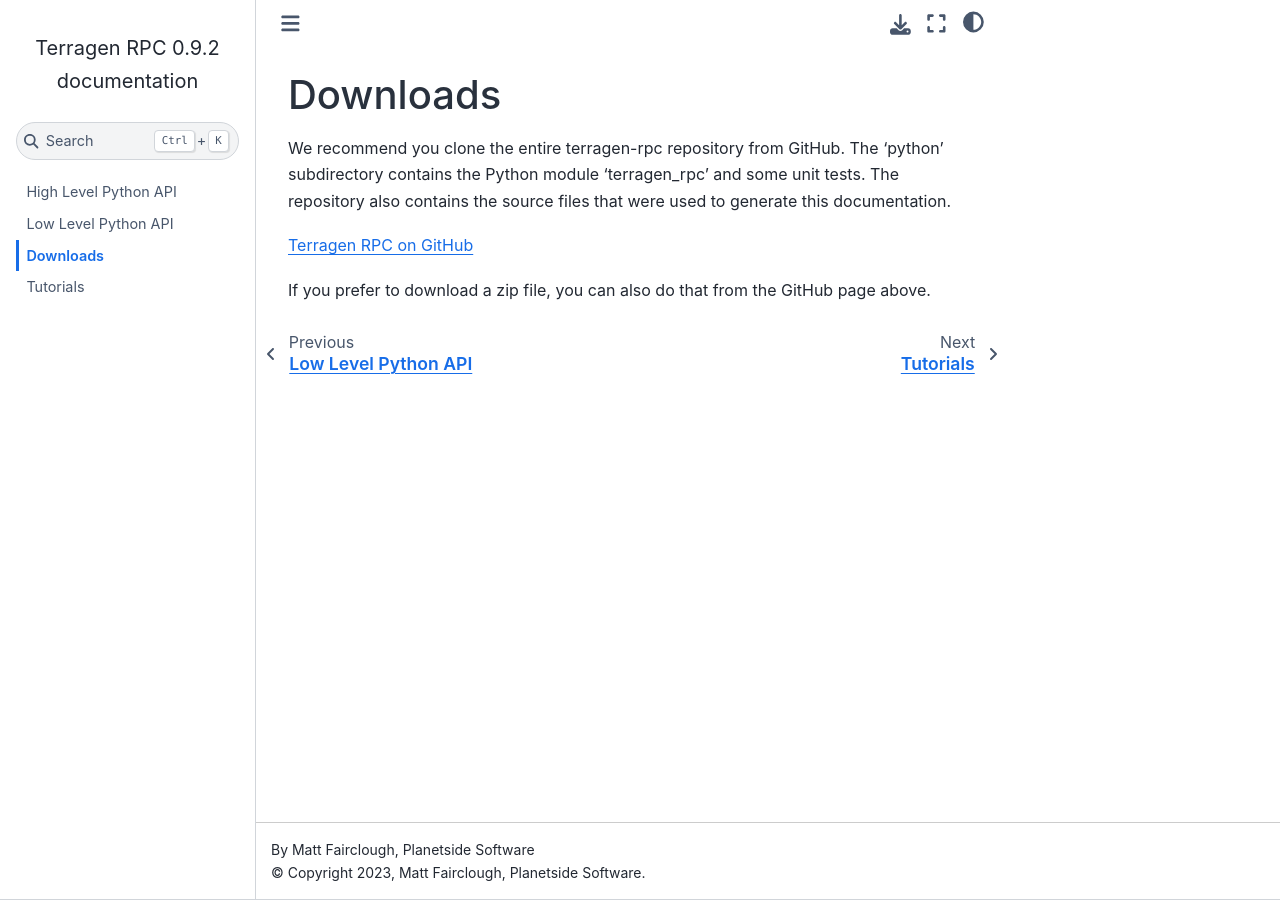
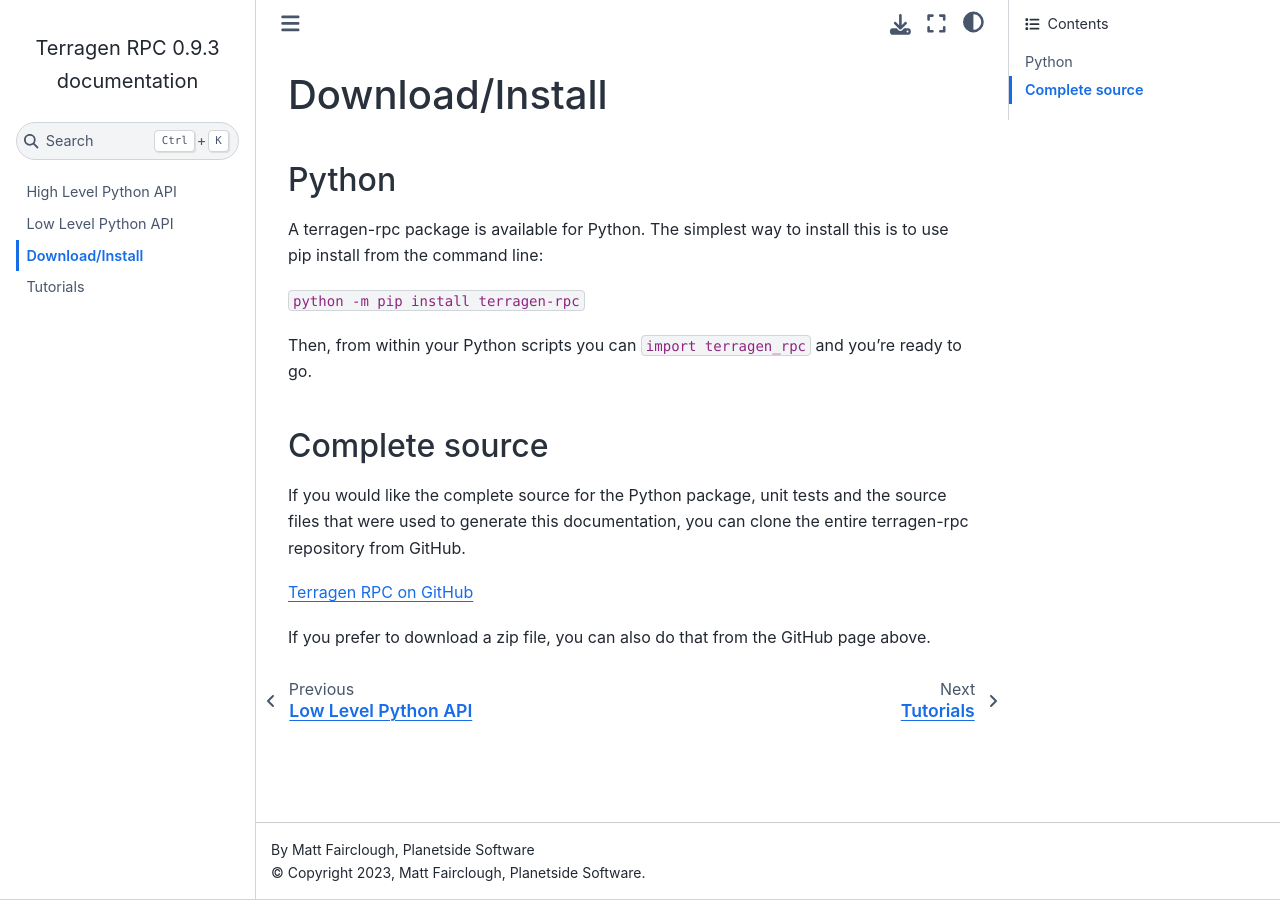
Before and after one commit to planetside-software/terragen-rpc, a Sphinx documentation site: the page built from sphinx-docs/source/downloads.rst, in a window 1280 px wide. Built offline with Sphinx 7.4.7 and the Sphinx Book theme 1.1.4, drawn with Linux system fonts in a browser that asks for light colours.

Commit message:
pip install instructions in sphinx-docs. Docs version 0.9.3

```diff
--- a/sphinx-docs/source/conf.py
+++ b/sphinx-docs/source/conf.py
@@ -1,6 +1,6 @@
 # MIT License
 #
-# Copyright (c) 2022 Planetside Software
+# Copyright (c) 2023 Planetside Software
 #
 # Permission is hereby granted, free of charge, to any person obtaining a copy
 # of this software and associated documentation files (the "Software"), to deal
@@ -45,7 +45,7 @@
 author = 'Matt Fairclough, Planetside Software'
 
 # The full version, including alpha/beta/rc tags
-release = '0.9.2'
+release = '0.9.3'
 
 
 # -- General configuration ---------------------------------------------------
--- a/sphinx-docs/source/downloads.rst
+++ b/sphinx-docs/source/downloads.rst
@@ -1,7 +1,19 @@
-Downloads
-=========
+Download/Install
+================
 
-We recommend you clone the entire terragen-rpc repository from GitHub. The 'python' subdirectory contains the Python module 'terragen_rpc' and some unit tests. The repository also contains the source files that were used to generate this documentation.
+Python
+------
+
+A terragen-rpc package is available for Python. The simplest way to install this is to use pip install from the command line:
+
+``python -m pip install terragen-rpc``
+
+Then, from within your Python scripts you can ``import terragen_rpc`` and you're ready to go.
+
+Complete source
+---------------
+
+If you would like the complete source for the Python package, unit tests and the source files that were used to generate this documentation, you can clone the entire terragen-rpc repository from GitHub.
 
 `Terragen RPC on GitHub <https://github.com/planetside-software/terragen-rpc>`_
 
```
